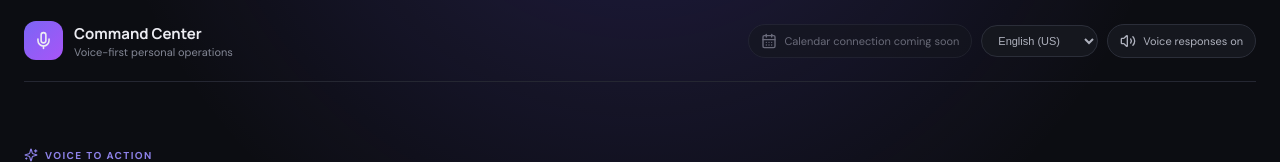
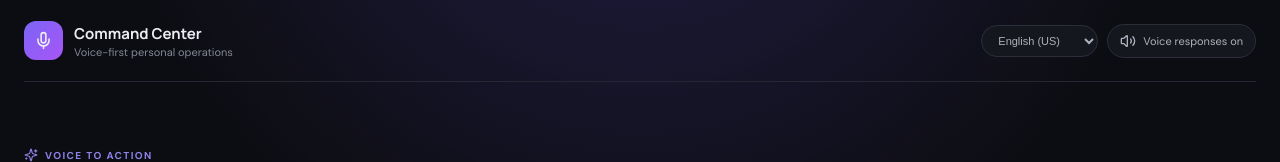
Before and after one commit to DhritiGada/Voice-Assistant, a React (Vite) app in the folder command-center/: page / in a window 1280 px wide. Shown: the top 162 px of the page. Built offline with nearby package versions, Linux system fonts and the light colour scheme.

Commit message:
Remove calendar coming soon UI

```diff
--- a/command-center/src/main.jsx
+++ b/command-center/src/main.jsx
@@ -782,11 +782,6 @@ function App() {
         </div>
 
         <div className="topbar-actions">
-          <button className="calendar-connect" disabled title="Google Calendar connection is disabled for now">
-            <CalendarDays size={16} />
-            Calendar connection coming soon
-          </button>
-
           <select
             className="language-select"
             value={language}
```
